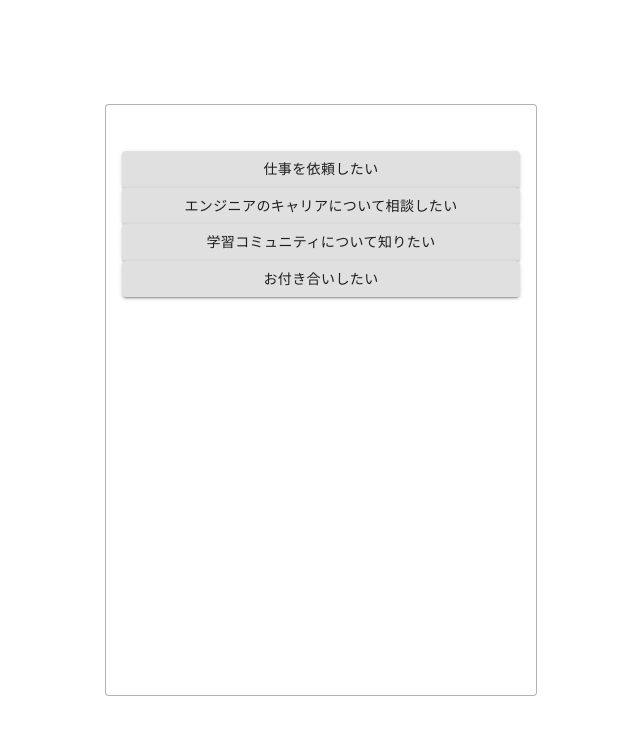
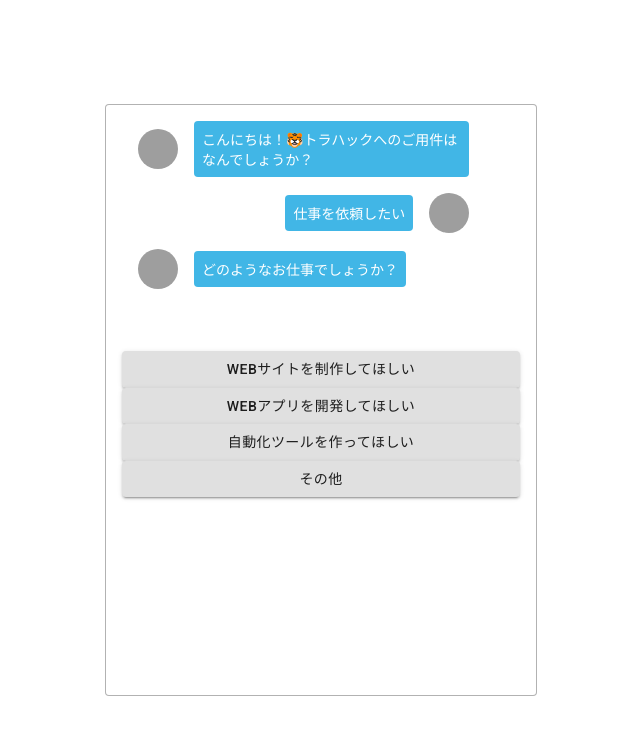
Before and after one commit to shinnshi/chatbot-101, a React (Create React App) app: page / in a window 1280 px wide. Both pictures are taken after a click on the button "仕事を依頼したい". Shown: the top 734 px of the page, without its empty margins (319-959 px from the left). Built offline with nearby package versions, Linux system fonts and the light colour scheme; grey boxes are pictures that could not be loaded.

Commit message:
create chats components and show answer of question

```diff
--- a/src/App.jsx
+++ b/src/App.jsx
@@ -2,7 +2,8 @@
 import './assets/styles/index.css'
 import defaultDataset from "./dataset"
 import './assets/styles/style.css'
-import { AnswersList } from './compoents/index'
+import { AnswersList, Chats } from './compoents/index'
+
 export default class App extends Component {
   constructor(props) {
     super(props)
@@ -13,24 +14,50 @@
       dataset: defaultDataset,
       open: false
     }
+    this.selectAnswer = this.selectAnswer.bind(this)
+  }
+  displayNextQuestion = (nextQuestionId) => {
+    const chats = this.state.chats
+    chats.push({
+      text: this.state.dataset[nextQuestionId].question,
+      type: 'question'
+    })
+    this.setState({
+      answers: this.state.dataset[nextQuestionId].answers,
+      chats: chats,
+      currentId: nextQuestionId,
+    })
   }
 
-  initAnswer = () => {
-    const initDataset = this.state.dataset[this.state.currentId]
-    const initAnswers = initDataset.answers
+  selectAnswer = (selectedAnswer, nextQuestionId) => {
+    switch (true) {
+      case (nextQuestionId === 'init'):
+        this.displayNextQuestion(nextQuestionId)
+        break;
+      default:
+        const chats = this.state.chats
+        chats.push({
+          text: selectedAnswer,
+          type: 'answer'
+        })
+        this.setState({
+          chats: chats
+        })
+        this.displayNextQuestion(nextQuestionId)
+        break
+    }
+  }
 
-    this.setState({
-      answers: initAnswers
-    })
-  }
   componentDidMount() {
-    this.initAnswer()
+    const initAnswer = ""
+    this.selectAnswer(initAnswer, this.state.currentId)
   }
   render() {
     return (
       <section className="c-section">
         <div className="c-box">
-          <AnswersList answers={this.state.answers} />
+          <Chats chats={this.state.chats} />
+          <AnswersList answers={this.state.answers} select={this.selectAnswer} />
         </div>
       </section>
     )
--- a/src/compoents/Answer.jsx
+++ b/src/compoents/Answer.jsx
@@ -13,7 +13,7 @@
 
   return (
     <>
-      <Button variant="contained">
+      <Button variant="contained" onClick={() => props.select(props.content, props.nextId)}>
         {props.content}
       </Button>
 
--- a/src/compoents/AnswersList.jsx
+++ b/src/compoents/AnswersList.jsx
@@ -6,7 +6,7 @@
       <div className="c-grid__answer">
         {
           props.answers.map((value, index) => {
-            return <Answer key={index} content={value.content} />
+            return <Answer key={index} content={value.content} nextId={value.nextId} select={props.select} />
           })
         }
       </div>
--- /dev/null
+++ b/src/compoents/Chat.jsx
@@ -0,0 +1,29 @@
+import React from 'react'
+import ListItem from '@material-ui/core/ListItem'
+import ListItemAvatar from '@material-ui/core/ListItemAvatar'
+import Avatar from '@material-ui/core/Avatar'
+const Chat = (props) => {
+  const isQuestion = (props.type === 'question')
+  const classes = isQuestion ? 'p-chat__row' : 'p-chat__reverse'
+  return (
+    <>
+      <ListItem className={classes}>
+        <ListItemAvatar>
+          {
+            isQuestion ? (
+              <Avatar alt="bot" src="/static/images/avatar/1.jpg" />
+            ) : (
+                <Avatar alt="me" src="/static/images/avatar/1.jpg" />
+              )
+          }
+        </ListItemAvatar>
+        <div className="p-chat__bubble">
+
+          {props.text}
+        </div>
+      </ListItem>
+
+    </>
+  )
+}
+export default Chat
--- /dev/null
+++ b/src/compoents/Chats.jsx
@@ -0,0 +1,29 @@
+import React from 'react'
+import { makeStyles } from '@material-ui/core/styles'
+import List from '@material-ui/core/List'
+
+import Chat from './Chat'
+
+const useStyles = makeStyles((theme) => ({
+  root: {
+    width: '100%',
+    maxWidth: '36ch',
+    backgroundColor: theme.palette.background.paper,
+  },
+}))
+
+
+
+const Chats = (props) => {
+  const classes = useStyles()
+  return (
+    <List className={classes.root}>
+      {
+        props.chats.map((chat, index) => {
+          return <Chat text={chat.text} type={chat.type} key={index} />
+        })
+      }
+    </List>
+  )
+}
+export default Chats
--- a/src/compoents/index.js
+++ b/src/compoents/index.js
@@ -1,2 +1,4 @@
 export { default as AnswersList } from './AnswersList'
 export { default as Answer } from './Answer'
+export { default as Chats } from './Chats'
+export { default as Chat } from './Chat'
```
